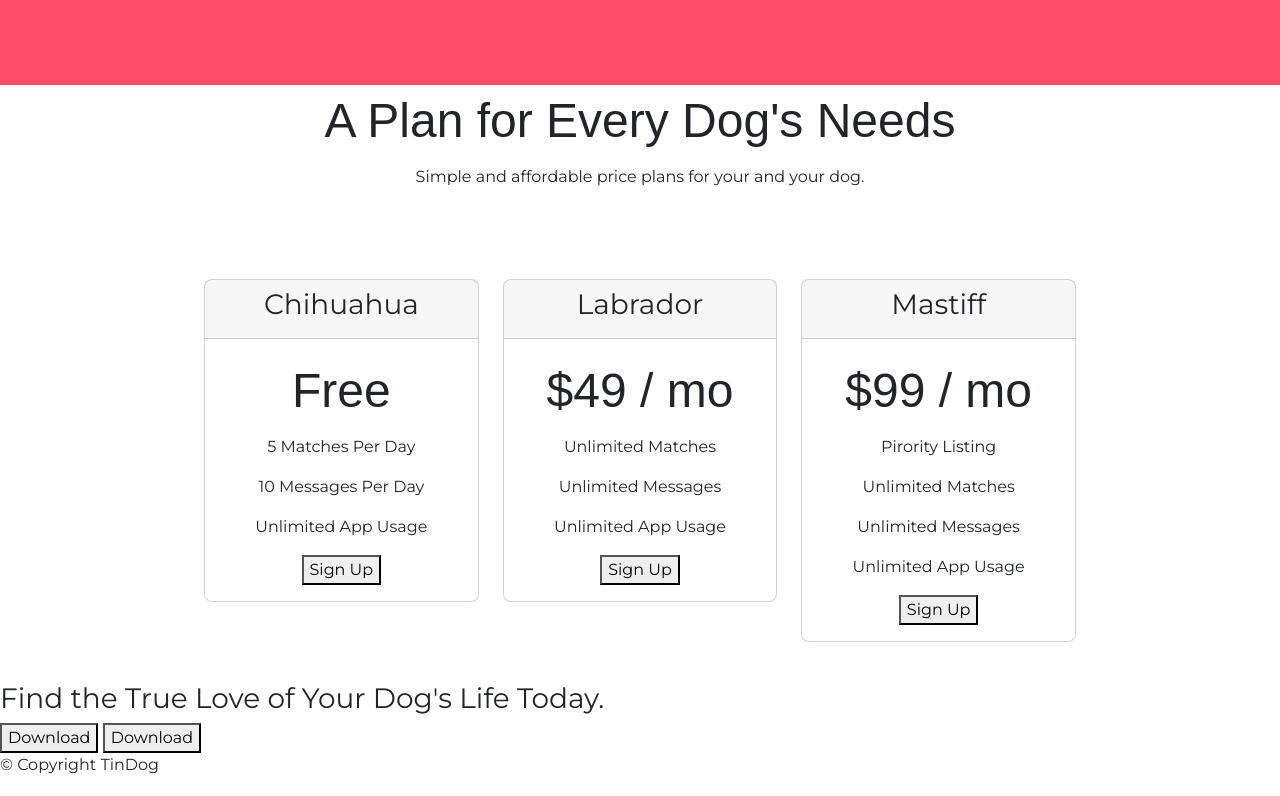
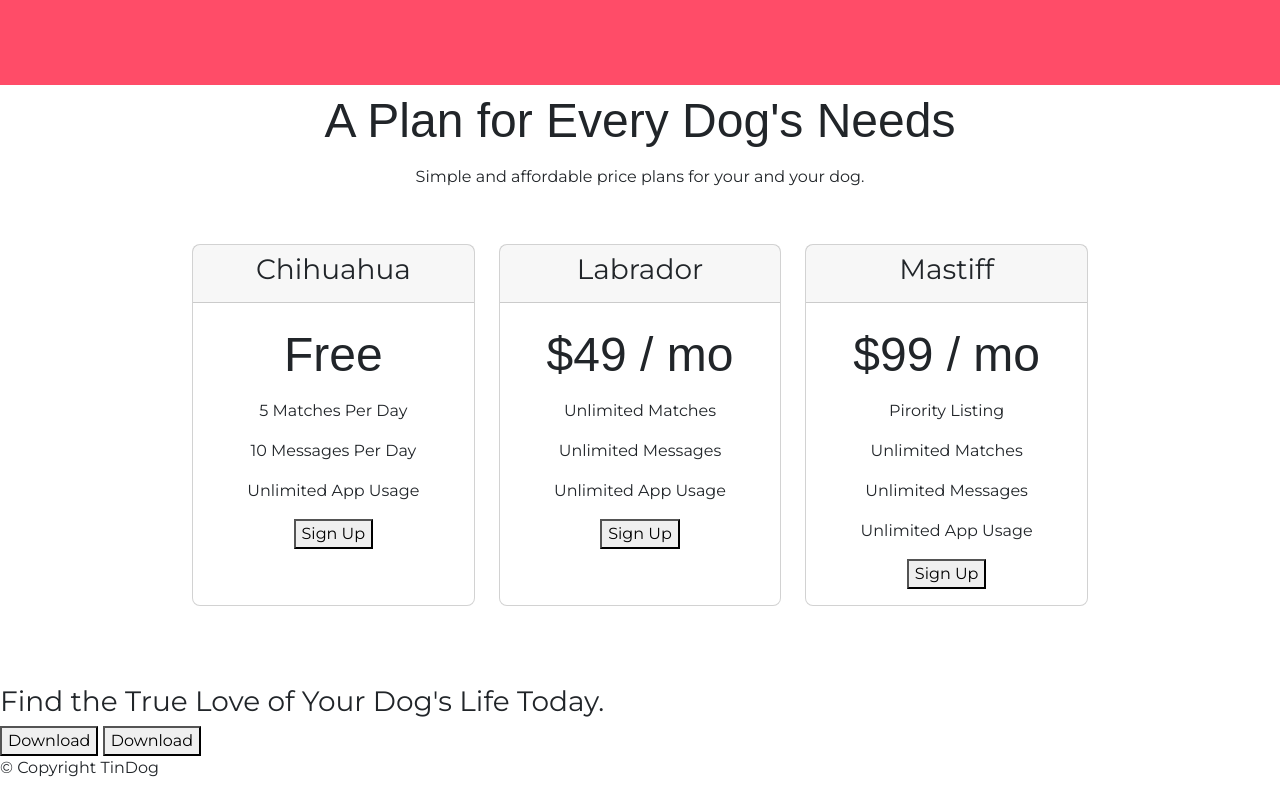
Before and after one commit to Jeff-Ashear/AngelaYuWebDev, a website: page ClassProjects/Web Development/btStrapModule/index.html in a window 1280 px wide. Shown: the part 1864-2660 px from the top of the page. Drawn offline with nearby package versions, Linux system fonts and the light colour scheme.

Commit message:
cards are sorted

```diff
--- a/ClassProjects/Web Development/btStrapModule/assets/css/style.css
+++ b/ClassProjects/Web Development/btStrapModule/assets/css/style.css
@@ -125,5 +125,5 @@ h2 {
 }
 
 #pricingCards {
-    margin: 7% 15%;
+    /* margin: 7% 15%; */
 }
--- a/ClassProjects/Web Development/btStrapModule/index.html
+++ b/ClassProjects/Web Development/btStrapModule/index.html
@@ -146,13 +146,14 @@
         <h2>A Plan for Every Dog's Needs</h2>
         <p>Simple and affordable price plans for your and your dog.</p>
 
+        <div class="container-fluid card-deck">
             <div id="pricingCards" class="row row-cols-1 row-cols-md-3 mb-3">
-            <div class="col">
-                <div class="card mb-4 rounded-3 ">
+                <div class="col-md-6 col-lg-4 d-flex">
+                    <div class="card flex-fill mb-4 rounded-3 ">
                         <div class="card-header">
                             <h3>Chihuahua</h3>
                         </div>
-                    <div class="card-body">
+                        <div class="card-body flex-fill">
                             <h2>Free</h2>
                             <p>5 Matches Per Day</p>
                             <p>10 Messages Per Day</p>
@@ -161,12 +162,12 @@
                         </div>
                     </div>
                 </div>
-            <div class="col">
-                <div class="card mb-4 rounded-3">
+                <div class="col-md-6 col-lg-4 d-flex">
+                    <div class="card flex-fill mb-4 rounded-3">
                         <div class="card-header">
                             <h3>Labrador</h3>
                         </div>
-                    <div class="card-body">
+                        <div class="card-body  flex-fill">
                             <h2>$49 / mo</h2>
                             <p>Unlimited Matches</p>
                             <p>Unlimited Messages</p>
@@ -175,18 +176,19 @@
                         </div>
                     </div>
                 </div>
-            <div class="col">
-                <div class="card mb-4 rounded-3">
+                <div class="col-md-12 col-lg-4 d-flex">
+                    <div class="card flex-fill mb-4 rounded-3">
                         <div class="card-header">
                             <h3>Mastiff</h3>
                         </div>
-                    <div class="card-body">
+                        <div class="card-body flex-fill">
                             <h2>$99 / mo</h2>
                             <p>Pirority Listing</p>
                             <p>Unlimited Matches</p>
                             <p>Unlimited Messages</p>
                             <p>Unlimited App Usage</p>
                             <button type="button">Sign Up</button>
+                        </div>
                     </div>
                 </div>
             </div>
```
Lines whose indentation alone changed are shown as unchanged.
